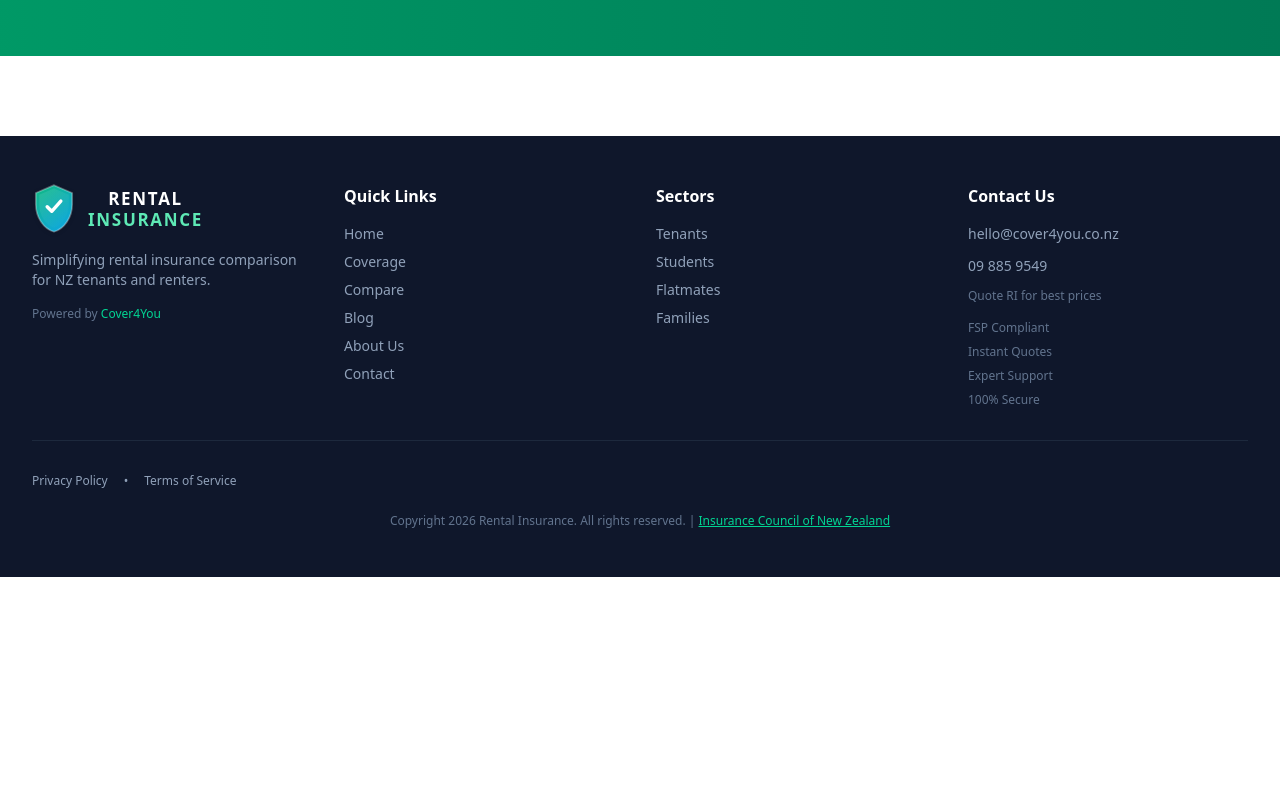
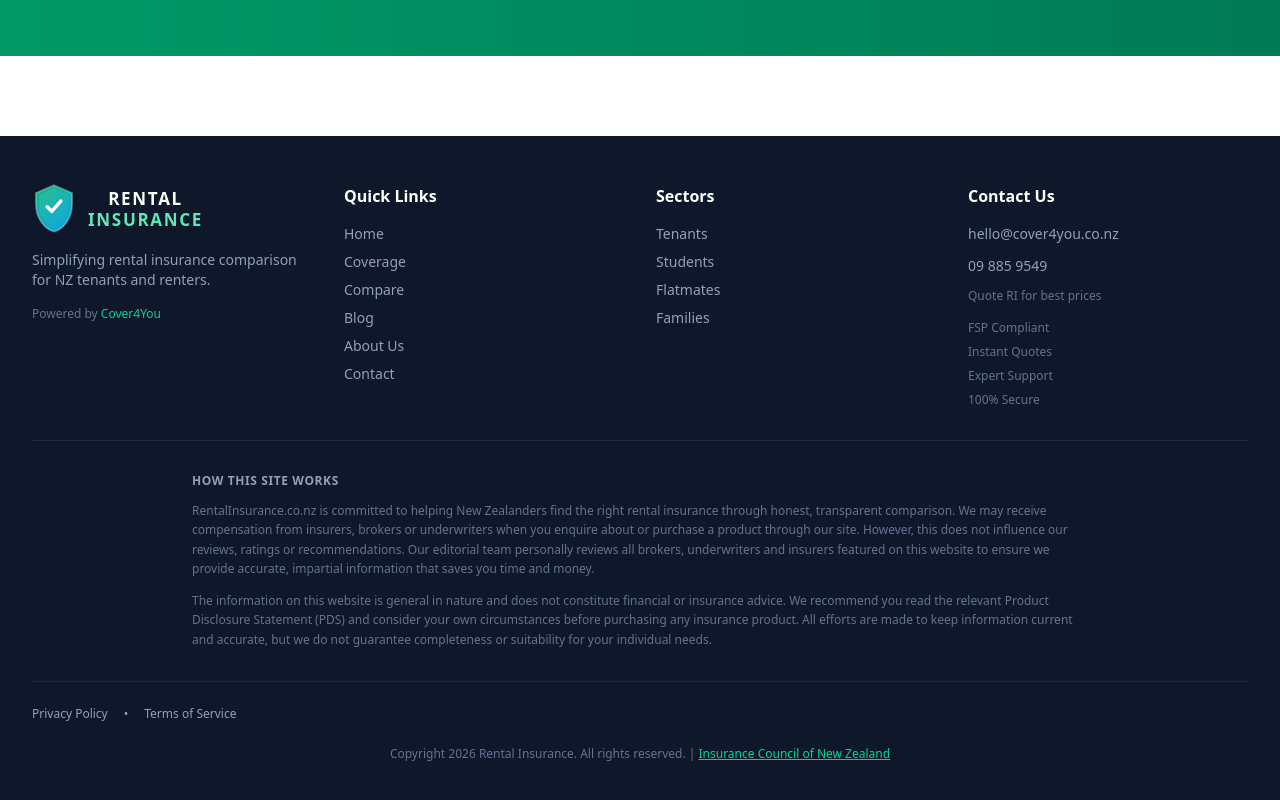
Before and after one commit to darinbutler/rentalinsurance.co.nz, a Next.js app: page / in a window 1280 px wide. Shown: the part 9429-10229 px from the top of the page. Before the commit the page ends 10006 px from the top, so only its background shows below. Built offline with nearby package versions, Linux system fonts and the light colour scheme.

Commit message:
Add compensation disclaimer and editorial independence statement to footer

```diff
--- a/src/components/Footer.tsx
+++ b/src/components/Footer.tsx
@@ -125,9 +125,21 @@
           </div>
         </div>
 
-        {/* Divider */}
+        {/* Disclaimer */}
         <div className="border-t border-slate-800 pt-8 mt-8">
-          {/* Legal Links */}
+          <div className="max-w-4xl mx-auto">
+            <h4 className="text-xs font-semibold text-slate-400 uppercase tracking-wider mb-3">How This Site Works</h4>
+            <p className="text-xs text-slate-500 leading-relaxed mb-3">
+              RentalInsurance.co.nz is committed to helping New Zealanders find the right rental insurance through honest, transparent comparison. We may receive compensation from insurers, brokers or underwriters when you enquire about or purchase a product through our site. However, this does not influence our reviews, ratings or recommendations. Our editorial team personally reviews all brokers, underwriters and insurers featured on this website to ensure we provide accurate, impartial information that saves you time and money.
+            </p>
+            <p className="text-xs text-slate-500 leading-relaxed">
+              The information on this website is general in nature and does not constitute financial or insurance advice. We recommend you read the relevant Product Disclosure Statement (PDS) and consider your own circumstances before purchasing any insurance product. All efforts are made to keep information current and accurate, but we do not guarantee completeness or suitability for your individual needs.
+            </p>
+          </div>
+        </div>
+
+        {/* Legal Links & Copyright */}
+        <div className="border-t border-slate-800 pt-6 mt-8">
           <div className="flex flex-col md:flex-row justify-between items-center gap-4 mb-6">
             <div className="flex flex-wrap justify-center md:justify-start gap-4 text-xs text-slate-400">
               <Link href="/privacy" className="hover:text-emerald-400 transition-colors">
@@ -140,7 +152,6 @@
             </div>
           </div>
 
-          {/* Copyright */}
           <div className="text-center text-xs text-slate-500">
             <p>
               Copyright {currentYear} Rental Insurance. All rights reserved. |{' '}
```
